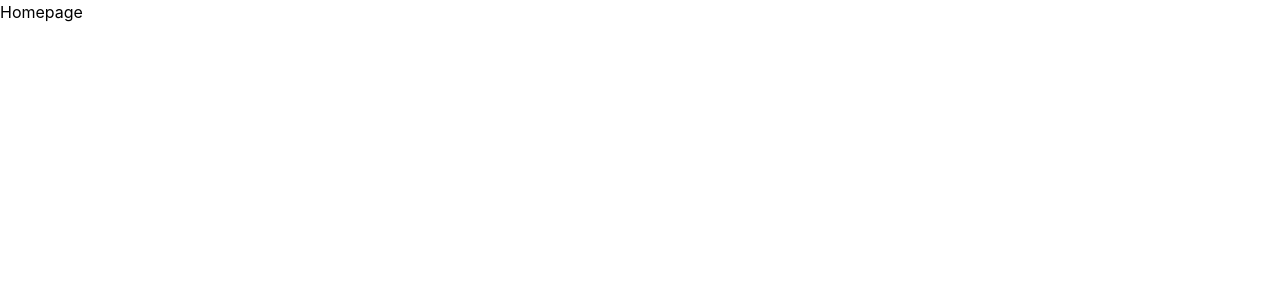
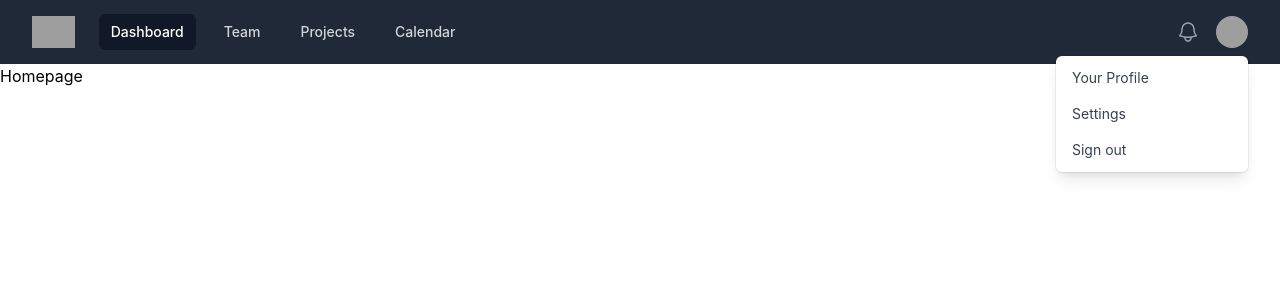
Before and after one commit to e0026557/Team11, a React (Create React App) app in the folder frontend/: page / in a window 1280 px wide. Shown: the top 300 px of the page. Built offline with nearby package versions, Linux system fonts and the light colour scheme; grey boxes are pictures that could not be loaded.

Commit message:
Added Navbar html css. To add JS for Navbar

```diff
--- a/frontend/package.json
+++ b/frontend/package.json
@@ -3,6 +3,8 @@
   "version": "0.1.0",
   "private": true,
   "dependencies": {
+    "@headlessui/react": "^1.7.17",
+    "@heroicons/react": "^2.0.18",
     "@testing-library/jest-dom": "^5.17.0",
     "@testing-library/react": "^13.4.0",
     "@testing-library/user-event": "^13.5.0",
--- a/frontend/src/App.tsx
+++ b/frontend/src/App.tsx
@@ -4,6 +4,7 @@
 import Toastify from "./shared/toast/Toastify";
 import Home from "./modules/home/Home";
 import Login from "./modules/user/Login";
+import Navbar from './shared/navigation/Navbar';
 
 const App = () => {
   return (
@@ -11,6 +12,7 @@
       {/* React Toastify */}
       <Toastify/>
       <Router>
+        <Navbar />
         <Routes>
           <Route index element={<Home/>}/>
           <Route path='/login' element={<Login/>}/>
--- /dev/null
+++ b/frontend/src/shared/navigation/Navbar.tsx
@@ -0,0 +1,102 @@
+import React from 'react';
+
+// TODO: To add JS
+const Navbar = () => {
+  return (
+    <>
+      <nav className="bg-gray-800">
+        <div className="mx-auto max-w-7xl px-2 sm:px-6 lg:px-8">
+          <div className="relative flex h-16 items-center justify-between">
+            <div className="absolute inset-y-0 left-0 flex items-center sm:hidden">
+              {/* <!-- Mobile menu button--> */}
+              <button type="button" className="relative inline-flex items-center justify-center rounded-md p-2 text-gray-400 hover:bg-gray-700 hover:text-white focus:outline-none focus:ring-2 focus:ring-inset focus:ring-white" aria-controls="mobile-menu" aria-expanded="false">
+                <span className="absolute -inset-0.5"></span>
+                <span className="sr-only">Open main menu</span>
+                {/* <!--
+                Icon when menu is closed.
+
+                Menu open: "hidden", Menu closed: "block"
+                --> */}
+                <svg className="block h-6 w-6" fill="none" viewBox="0 0 24 24" stroke-width="1.5" stroke="currentColor" aria-hidden="true">
+                  <path stroke-linecap="round" stroke-linejoin="round" d="M3.75 6.75h16.5M3.75 12h16.5m-16.5 5.25h16.5" />
+                </svg>
+                {/* <!--
+                Icon when menu is open.
+
+                Menu open: "block", Menu closed: "hidden"
+                --> */}
+                <svg className="hidden h-6 w-6" fill="none" viewBox="0 0 24 24" stroke-width="1.5" stroke="currentColor" aria-hidden="true">
+                  <path stroke-linecap="round" stroke-linejoin="round" d="M6 18L18 6M6 6l12 12" />
+                </svg>
+              </button>
+            </div>
+            <div className="flex flex-1 items-center justify-center sm:items-stretch sm:justify-start">
+              <div className="flex flex-shrink-0 items-center">
+                <img className="h-8 w-auto" src="https://tailwindui.com/img/logos/mark.svg?color=indigo&shade=500" alt="Your Company" />
+              </div>
+              <div className="hidden sm:ml-6 sm:block">
+                <div className="flex space-x-4">
+                  {/* <!-- Current: "bg-gray-900 text-white", Default: "text-gray-300 hover:bg-gray-700 hover:text-white" --> */}
+                  <a href="#" className="bg-gray-900 text-white rounded-md px-3 py-2 text-sm font-medium" aria-current="page">Dashboard</a>
+                  <a href="#" className="text-gray-300 hover:bg-gray-700 hover:text-white rounded-md px-3 py-2 text-sm font-medium">Team</a>
+                  <a href="#" className="text-gray-300 hover:bg-gray-700 hover:text-white rounded-md px-3 py-2 text-sm font-medium">Projects</a>
+                  <a href="#" className="text-gray-300 hover:bg-gray-700 hover:text-white rounded-md px-3 py-2 text-sm font-medium">Calendar</a>
+                </div>
+              </div>
+            </div>
+            <div className="absolute inset-y-0 right-0 flex items-center pr-2 sm:static sm:inset-auto sm:ml-6 sm:pr-0">
+              <button type="button" className="relative rounded-full bg-gray-800 p-1 text-gray-400 hover:text-white focus:outline-none focus:ring-2 focus:ring-white focus:ring-offset-2 focus:ring-offset-gray-800">
+                <span className="absolute -inset-1.5"></span>
+                <span className="sr-only">View notifications</span>
+                <svg className="h-6 w-6" fill="none" viewBox="0 0 24 24" stroke-width="1.5" stroke="currentColor" aria-hidden="true">
+                  <path stroke-linecap="round" stroke-linejoin="round" d="M14.857 17.082a23.848 23.848 0 005.454-1.31A8.967 8.967 0 0118 9.75v-.7V9A6 6 0 006 9v.75a8.967 8.967 0 01-2.312 6.022c1.733.64 3.56 1.085 5.455 1.31m5.714 0a24.255 24.255 0 01-5.714 0m5.714 0a3 3 0 11-5.714 0" />
+                </svg>
+              </button>
+
+              {/* <!-- Profile dropdown --> */}
+              <div className="relative ml-3">
+                <div>
+                  <button type="button" className="relative flex rounded-full bg-gray-800 text-sm focus:outline-none focus:ring-2 focus:ring-white focus:ring-offset-2 focus:ring-offset-gray-800" id="user-menu-button" aria-expanded="false" aria-haspopup="true">
+                    <span className="absolute -inset-1.5"></span>
+                    <span className="sr-only">Open user menu</span>
+                    <img className="h-8 w-8 rounded-full" src="https://images.unsplash.com/photo-1472099645785-5658abf4ff4e?ixlib=rb-1.2.1&ixid=eyJhcHBfaWQiOjEyMDd9&auto=format&fit=facearea&facepad=2&w=256&h=256&q=80" alt="" />
+                  </button>
+                </div>
+
+                {/* <!--
+                Dropdown menu, show/hide based on menu state.
+
+                Entering: "transition ease-out duration-100"
+                From: "transform opacity-0 scale-95"
+                To: "transform opacity-100 scale-100"
+                Leaving: "transition ease-in duration-75"
+                From: "transform opacity-100 scale-100"
+                To: "transform opacity-0 scale-95"
+                --> */}
+                <div className="absolute right-0 z-10 mt-2 w-48 origin-top-right rounded-md bg-white py-1 shadow-lg ring-1 ring-black ring-opacity-5 focus:outline-none" role="menu" aria-orientation="vertical" aria-labelledby="user-menu-button" tabIndex={-1}>
+                  {/* <!-- Active: "bg-gray-100", Not Active: "" --> */}
+                  <a href="#" className="block px-4 py-2 text-sm text-gray-700" role="menuitem" tabIndex={-1} id="user-menu-item-0">Your Profile</a>
+                  <a href="#" className="block px-4 py-2 text-sm text-gray-700" role="menuitem" tabIndex={-1} id="user-menu-item-1">Settings</a>
+                  <a href="#" className="block px-4 py-2 text-sm text-gray-700" role="menuitem" tabIndex={-1} id="user-menu-item-2">Sign out</a>
+                </div>
+              </div>
+            </div>
+          </div>
+        </div>
+
+        {/* <!-- Mobile menu, show/hide based on menu state. --> */}
+        <div className="sm:hidden" id="mobile-menu">
+          <div className="space-y-1 px-2 pb-3 pt-2">
+            {/* <!-- Current: "bg-gray-900 text-white", Default: "text-gray-300 hover:bg-gray-700 hover:text-white" --> */}
+            <a href="#" className="bg-gray-900 text-white block rounded-md px-3 py-2 text-base font-medium" aria-current="page">Dashboard</a>
+            <a href="#" className="text-gray-300 hover:bg-gray-700 hover:text-white block rounded-md px-3 py-2 text-base font-medium">Team</a>
+            <a href="#" className="text-gray-300 hover:bg-gray-700 hover:text-white block rounded-md px-3 py-2 text-base font-medium">Projects</a>
+            <a href="#" className="text-gray-300 hover:bg-gray-700 hover:text-white block rounded-md px-3 py-2 text-base font-medium">Calendar</a>
+          </div>
+        </div>
+      </nav>
+    </>
+  );
+};
+
+export default Navbar;
--- a/frontend/tailwind.config.js
+++ b/frontend/tailwind.config.js
@@ -1,8 +1,6 @@
 /** @type {import('tailwindcss').Config} */
 module.exports = {
-  content: [
-    "./src/**/*.{js,jsx,ts,tsx,html,css}"
-  ],
+  content: ["./src/**/*.{js,jsx,ts,tsx,html,css}"],
   theme: {
     extend: {},
   },
```
Also changed, not shown: 1 other file (tests, documents, lock files or other folders).
